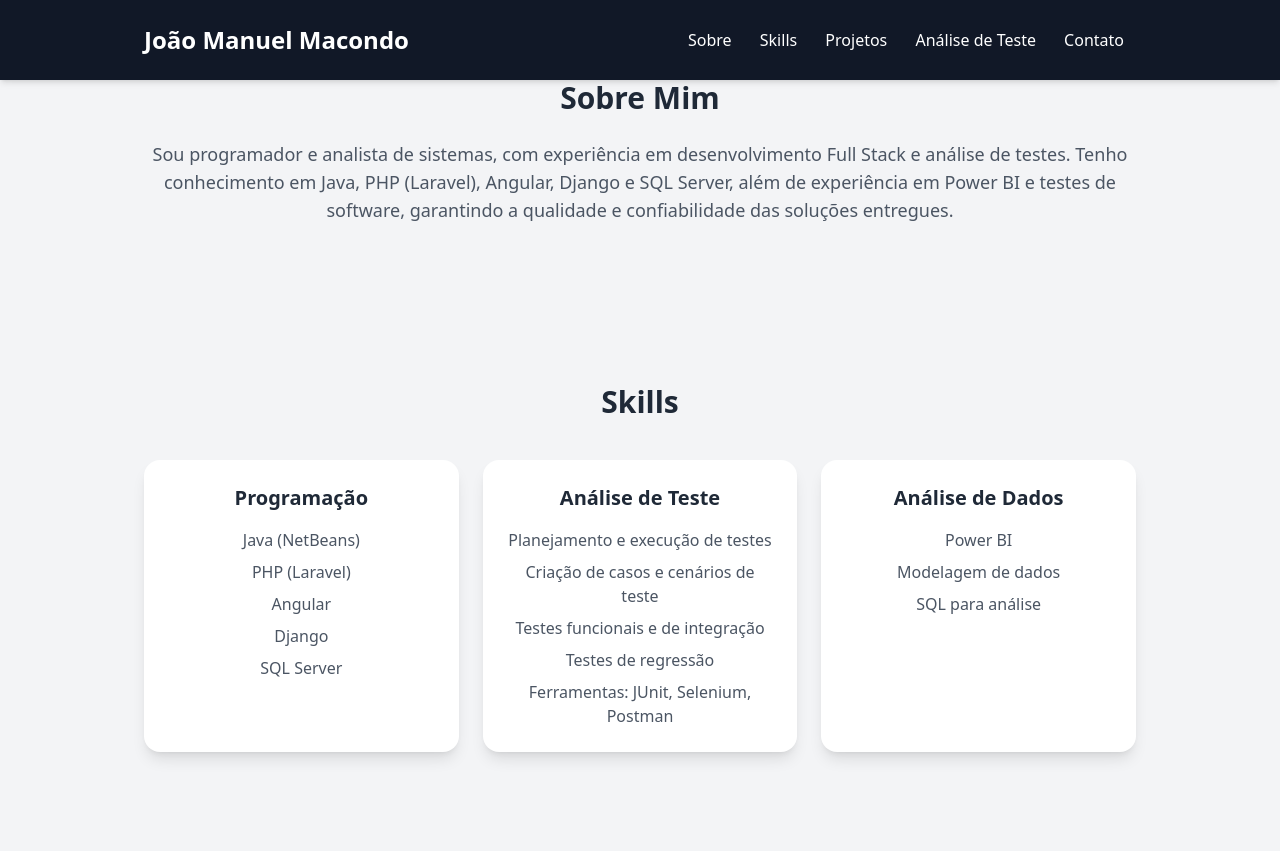
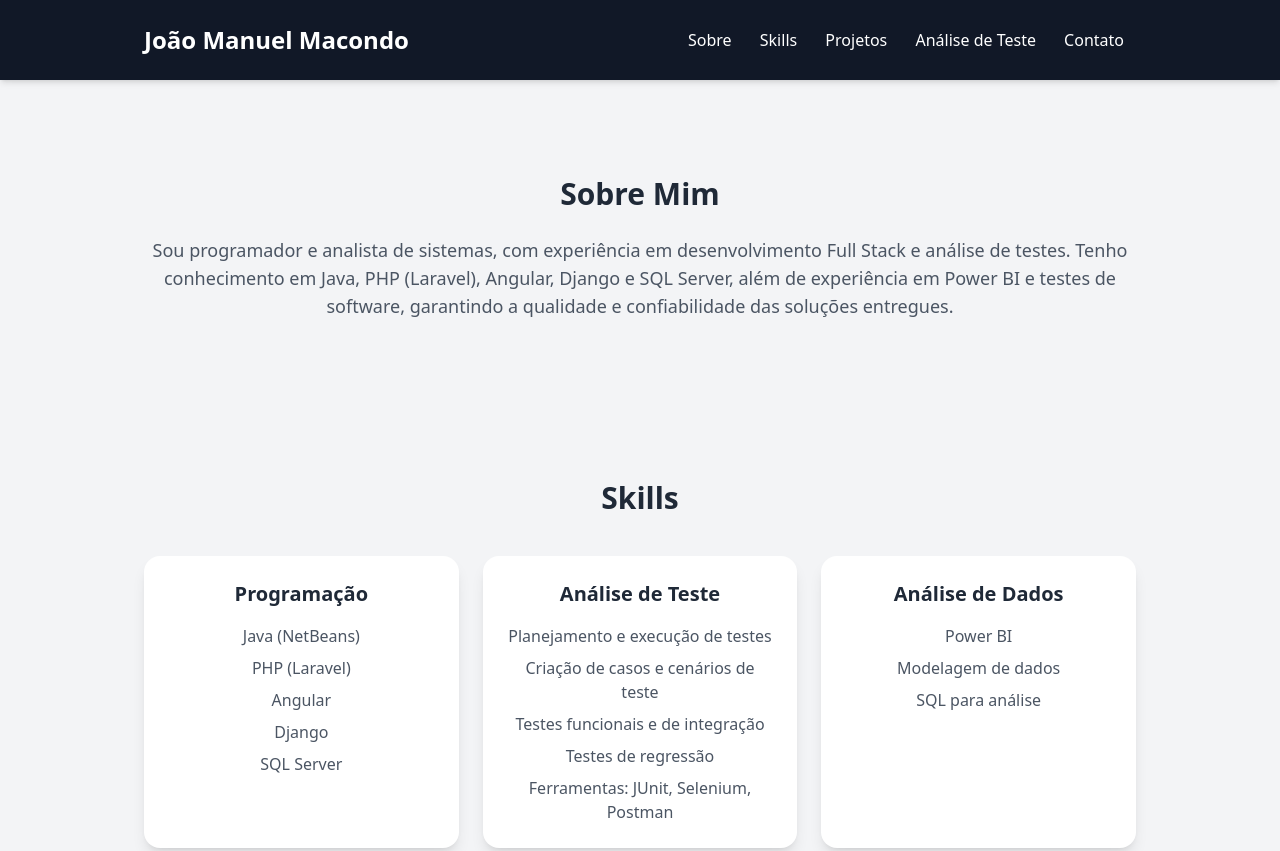
Before and after one commit to JoaoMacondo/joaomacondo.github.io, a plain HTML site: page index.html in a window 1280 px wide. Shown: the top 851 px of the page. Drawn offline with nearby package versions, Linux system fonts and the light colour scheme.

Commit message:
segunda parte

```diff
--- a/index.html
+++ b/index.html
@@ -23,6 +23,11 @@
          </nav>
       </div>
    </header>
+
+   <main class="pt-24">
+      <!-- conteúdo -->
+   </main>
+
 
    <!-- Sobre -->
    <section id="sobre" class="py-20">
```
